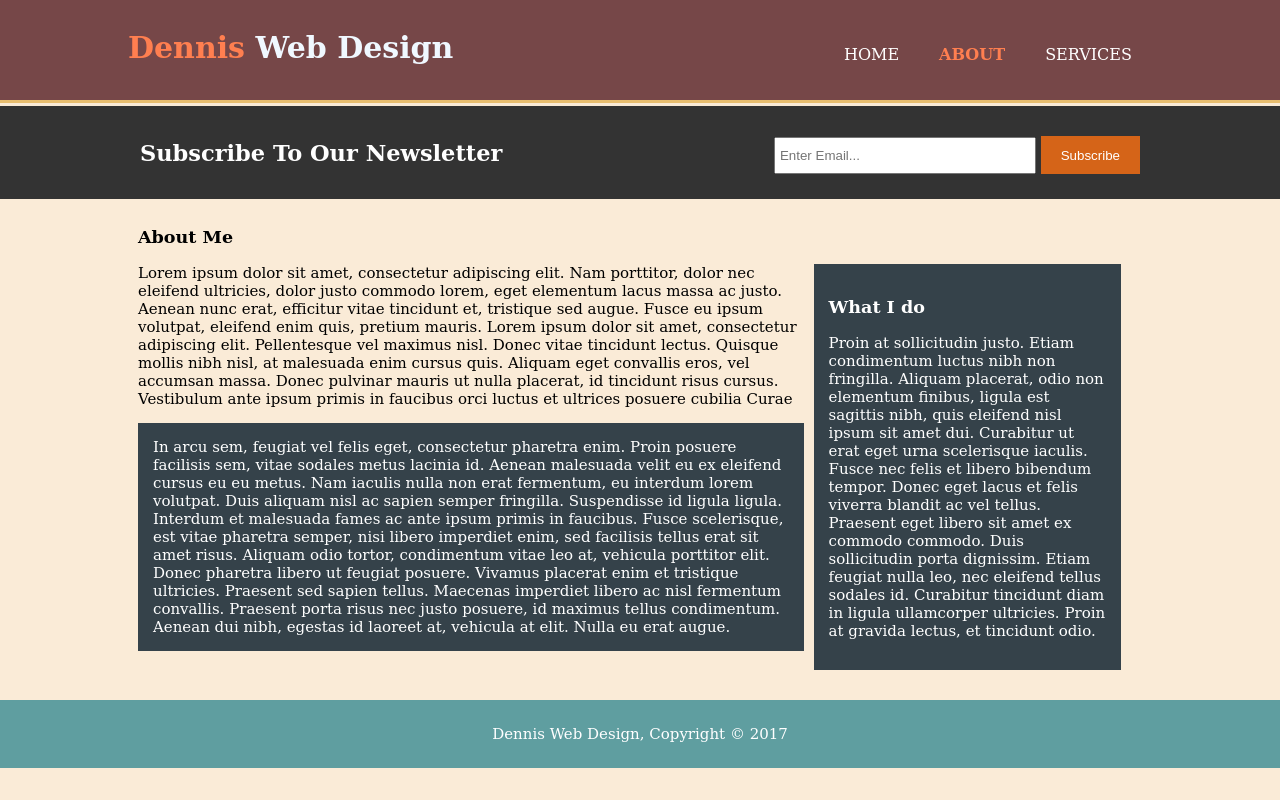
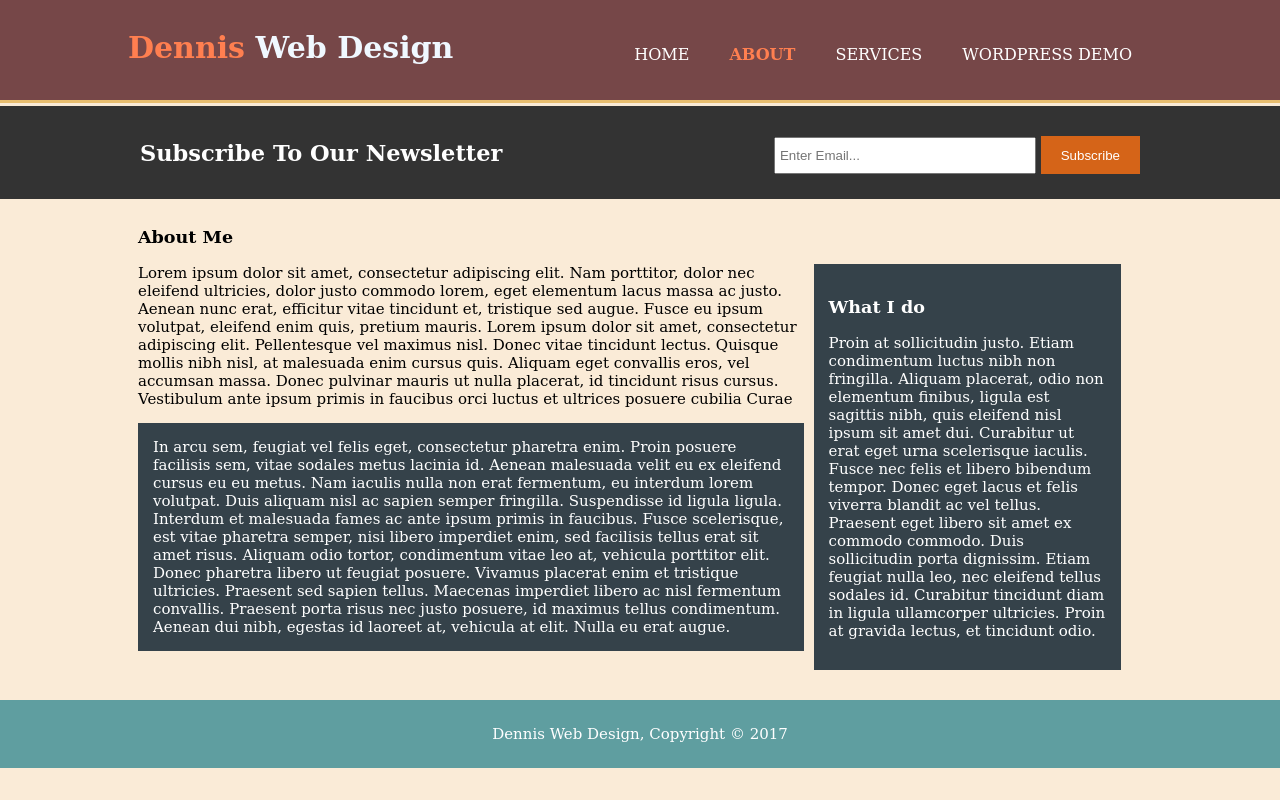
Before and after one commit to mtw2017/ResponsiveSite, a plain HTML site: page about.html in a window 1280 px wide. Drawn offline with Linux system fonts and the light colour scheme.

Commit message:
add workdpress

```diff
--- a/about.html
+++ b/about.html
@@ -19,6 +19,8 @@
 				<li><a href="index.html">Home</a></li>
 				<li class="current"><a href="about.html">About</a></li>
 				<li><a href="services.html">Services</a></li>
+				<li><a href="https://mtnz603220891.wordpress.com/">Wordpress Demo</a></li>
+
 			</ul>
 		</nav>
 	</div>
```
Also changed, not shown: services.html (+1 -0 lines).
